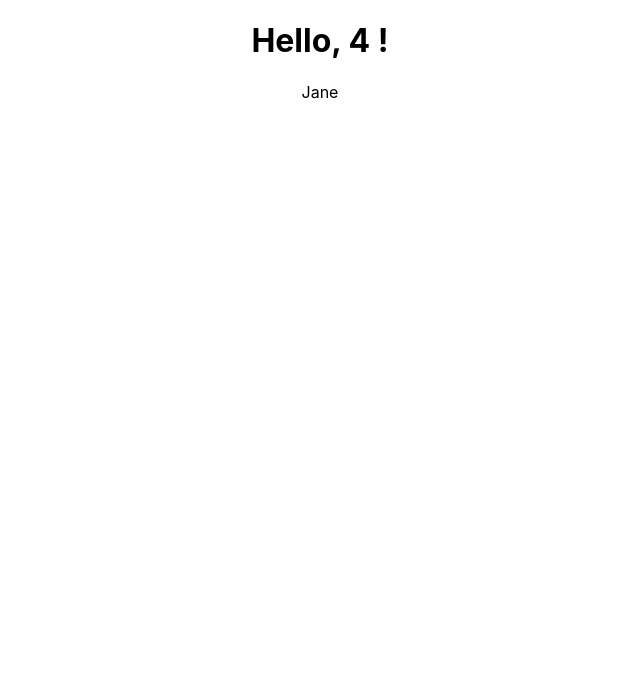
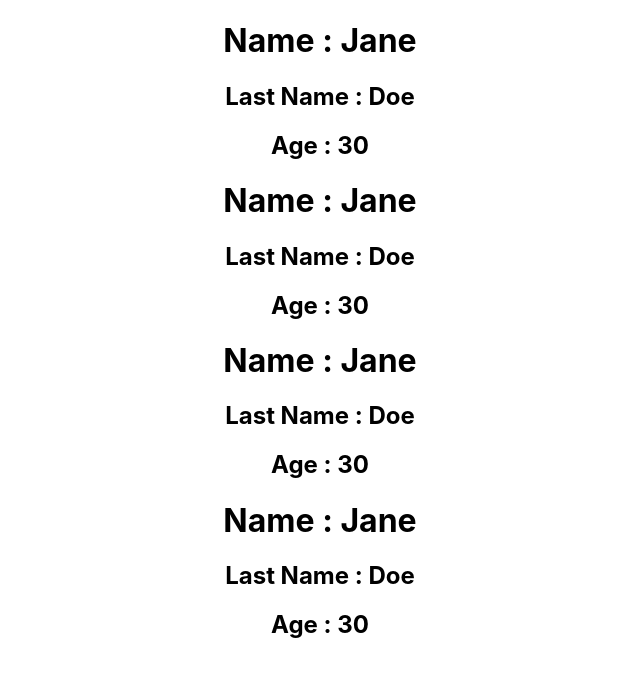
Before and after one commit to GlazMichelFranckDodo225/react-movies-app, a React (Create React App) app: page / in a window 1280 px wide. Shown: the top 676 px of the page, without its empty margins (320-960 px from the left). Built offline with nearby package versions, Linux system fonts and the light colour scheme.

Commit message:
Using a component inside another component

```diff
--- a/src/App.js
+++ b/src/App.js
@@ -1,21 +1,22 @@
 import './App.css';
 
+const Person = () => {
+  return (
+    <>
+      <h1>Name : Jane</h1>
+      <h2>Last Name : Doe</h2>
+      <h2>Age : 30</h2>
+    </>
+  )
+}
+
 const App = () => {
-  const name = "Jane"
-
   return (
     <div className="App">
-      <h1>Hello, {2 + 2} !</h1>
-      {name ? (
-        <>
-          {name}
-        </>
-      ) : (
-        <>
-          <h1>Name is not defined</h1>
-          <h1>There is no name</h1>
-        </>
-      )}
+      <Person />
+      <Person />
+      <Person />
+      <Person />
     </div>
   );
 }
```
